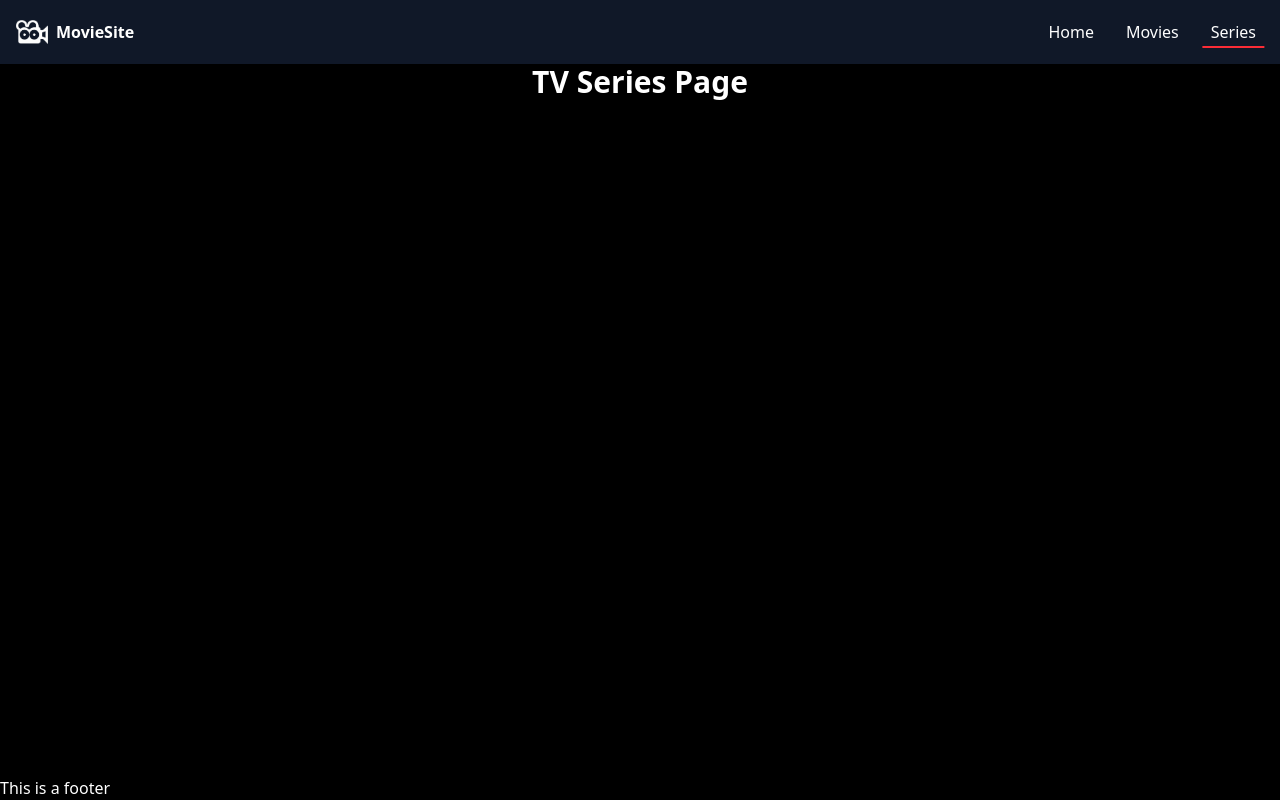
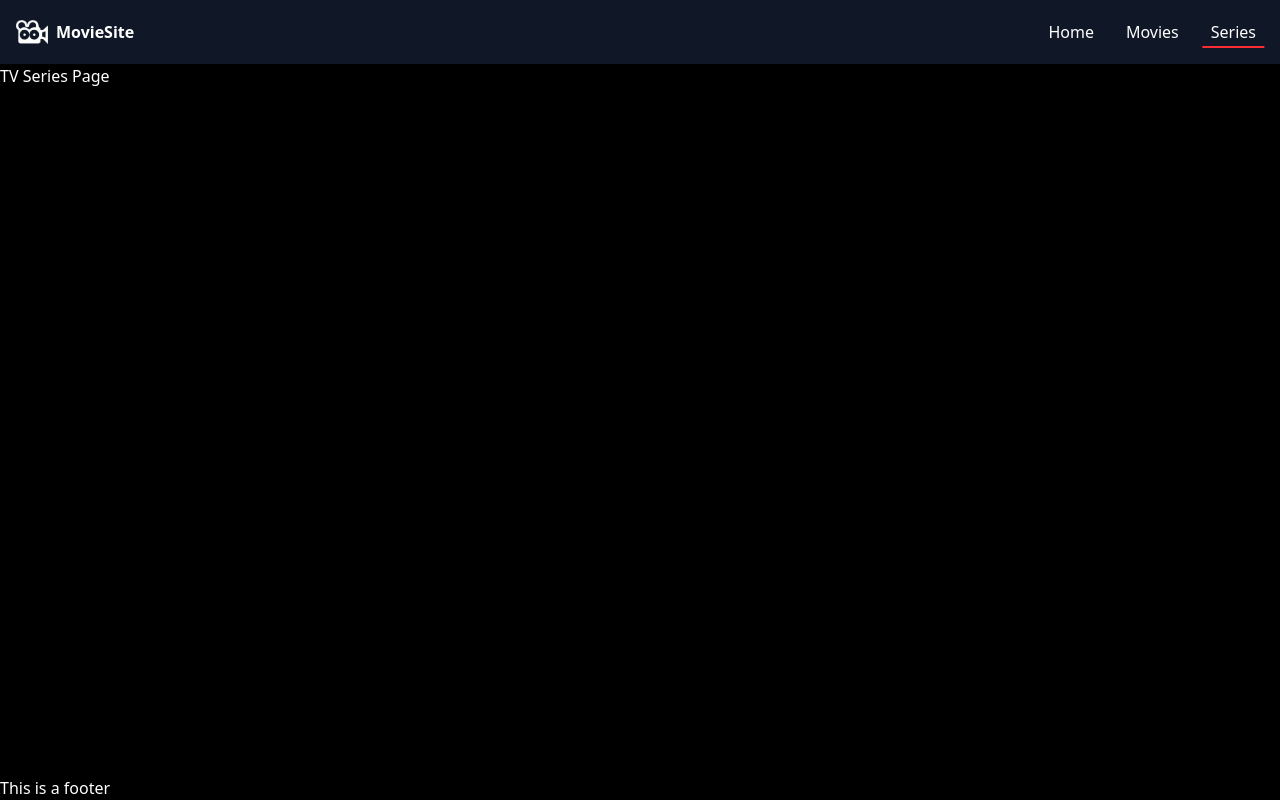
Before and after one commit to n0aHVN/MovieSite, a React (Vite) app: page /series in a window 1280 px wide. Built offline with nearby package versions, Linux system fonts and the light colour scheme.

Commit message:
Update NavBar Directory

```diff
--- a/src/components/Header.tsx
+++ b/src/components/Header.tsx
@@ -1,6 +1,6 @@
 import { Link } from "react-router-dom"; // Changed from "react-router"
 import logoPath from "../../public/logo.png";
-import HeaderNavbar from "./Home/Navbar/HeaderNavbar";
+import HeaderNavbar from "./Navbar/HeaderNavbar";
 export default function Header() {
     return (
         <header className="bg-gray-900 text-white p-4">
--- /dev/null
+++ b/src/pages/Movie.tsx
@@ -0,0 +1,7 @@
+export default function Movie(){
+    return (
+        <div>
+            <h1>Movie Page</h1>
+        </div>
+    );
+}
--- /dev/null
+++ b/src/pages/TVSeries.tsx
@@ -0,0 +1,7 @@
+export default function TVSeriesPage(){
+    return (
+        <div>
+            <h1>TV Series Page</h1>
+        </div>
+    );
+}
--- /dev/null
+++ b/src/routes/MovieRoutes.tsx
@@ -0,0 +1,14 @@
+import AppLayout from "@/layouts/AppLayout";
+import Movie from "@/pages/Movie";
+
+const router = [
+    {
+        path: '/movies',
+        element: <AppLayout/>,
+        children: [
+            {index: true, element: <Movie />},
+        ]
+    }
+]
+
+export { router as MovieRoutes };
--- /dev/null
+++ b/src/routes/TVSeriesRoutes.tsx
@@ -0,0 +1,14 @@
+import AppLayout from "@/layouts/AppLayout";
+import TVSeriesPage from "@/pages/TVSeries";
+
+const router = [
+    {
+        path: '/series',
+        element: <AppLayout/>,
+        children: [
+            {index: true, element: <TVSeriesPage/>},
+        ]
+    }
+]
+
+export { router as TVSeriesRoutes };
--- a/src/routes/index.tsx
+++ b/src/routes/index.tsx
@@ -1,5 +1,9 @@
 import { HomeRoutes } from "./HomeRoutes";
+import { MovieRoutes } from "./MovieRoutes";
+import { TVSeriesRoutes } from "./TVSeriesRoutes";
 
 export const appRoutes = [
     ...HomeRoutes,
+    ...MovieRoutes,
+    ...TVSeriesRoutes
 ]
```
Also changed, not shown: src/routes/HomeRoutes.tsx (+0 -8 lines), src/components/Navbar/HeaderNavbar.tsx (renamed from src/components/Home/Navbar/HeaderNavbar.tsx), src/components/Navbar/NavItem.tsx (renamed from src/components/Home/Navbar/NavItem.tsx), src/components/Navbar/Navbar.tsx (renamed from src/components/Home/Navbar/Navbar.tsx), src/components/Navbar/index.tsx (renamed from src/components/Home/Navbar/index.tsx).
